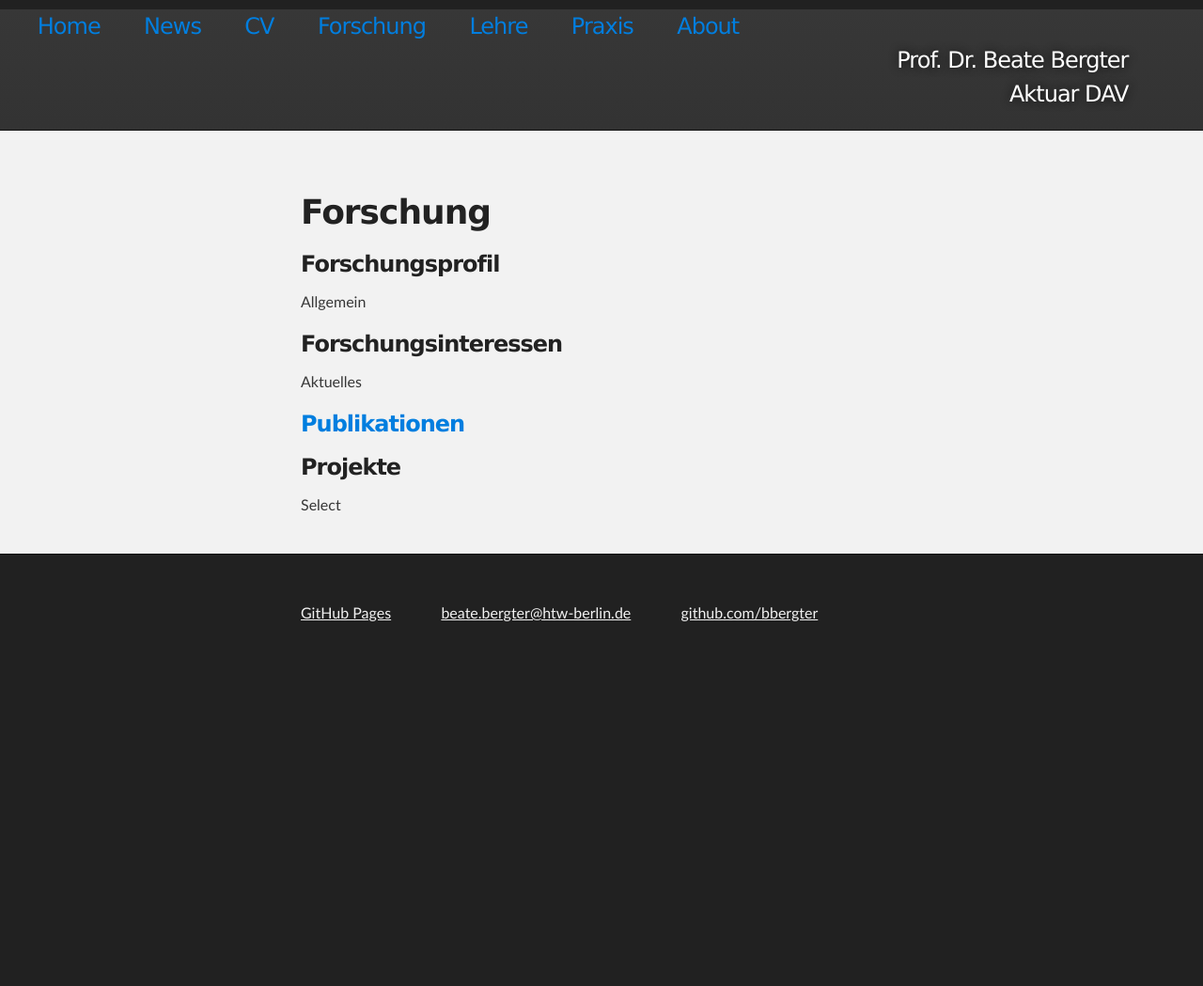
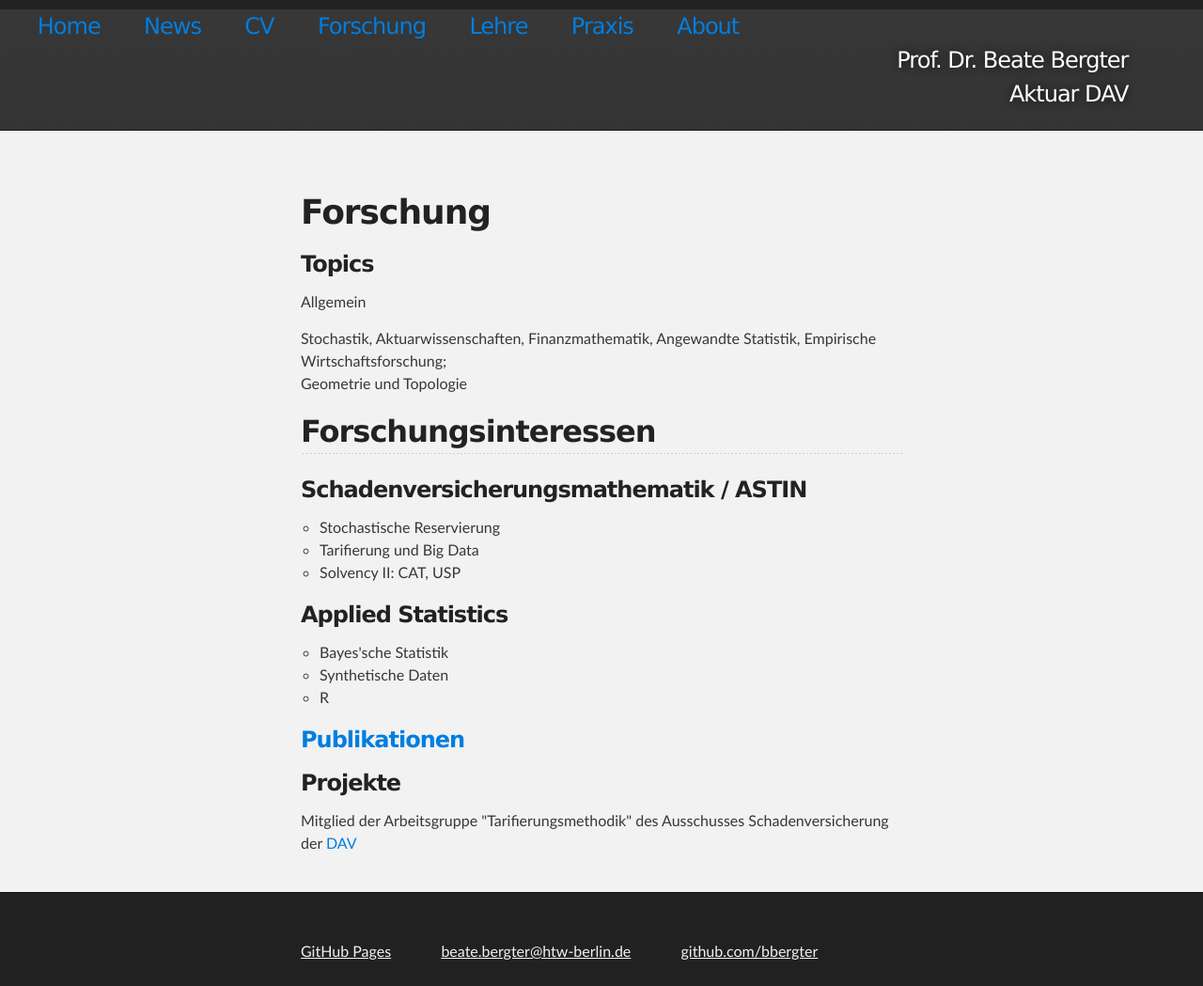
Before and after one commit to bbergter/bbergter, a Jekyll site: the page built from forschung/index.html, in a window 1280 px wide. Shown: the whole page at 94% size. Built offline with Jekyll 4.4.1, drawn with Linux system fonts in a browser that asks for light colours; before the commit the page ends 900 px from its top, so only the background shows below that.

Commit message:
Update index.html

```diff
--- a/forschung/index.html
+++ b/forschung/index.html
@@ -11,15 +11,37 @@ lehre: passive
 		<div class="forschung">
 		<h1>Forschung</h1>
 
-    <h3>Forschungsprofil</h3>
+  <h3>Topics</h3>
 <p> Allgemein</p>
+<p>Stochastik, Aktuarwissenschaften, Finanzmathematik, Angewandte Statistik, Empirische Wirtschaftsforschung; <br>Geometrie und Topologie</p>
 
- <h3>Forschungsinteressen</h3>
-<p> Aktuelles </p>
+ <h2>Forschungsinteressen</h2>
+
+ <h3>Schadenversicherungsmathematik / ASTIN</h3>
+<ul>
+              <li>Stochastische Reservierung
+              </li>
+              <li>Tarifierung und Big Data
+              </li>
+               <li>Solvency II: CAT, USP
+              </li>
+            </ul>
+
+  <h3>Applied Statistics</h3>
+<ul>
+              <li>Bayes'sche Statistik
+              </li>
+              <li>Synthetische Daten
+              </li>
+               <li>R
+              </li>
+            </ul>
+
+
 
 <h3><a href="/cv/public" title="Publikationen">Publikationen</a></h3>
 
   <h3>Projekte</h3>
-<p> Select</p>
+  <p> Mitglied der Arbeitsgruppe "Tarifierungsmethodik" des Ausschusses Schadenversicherung der <a href="http://aktuar.de/" title="http://aktuar.de/" target="_blank">DAV</a></p>
 
 		</div>
```
